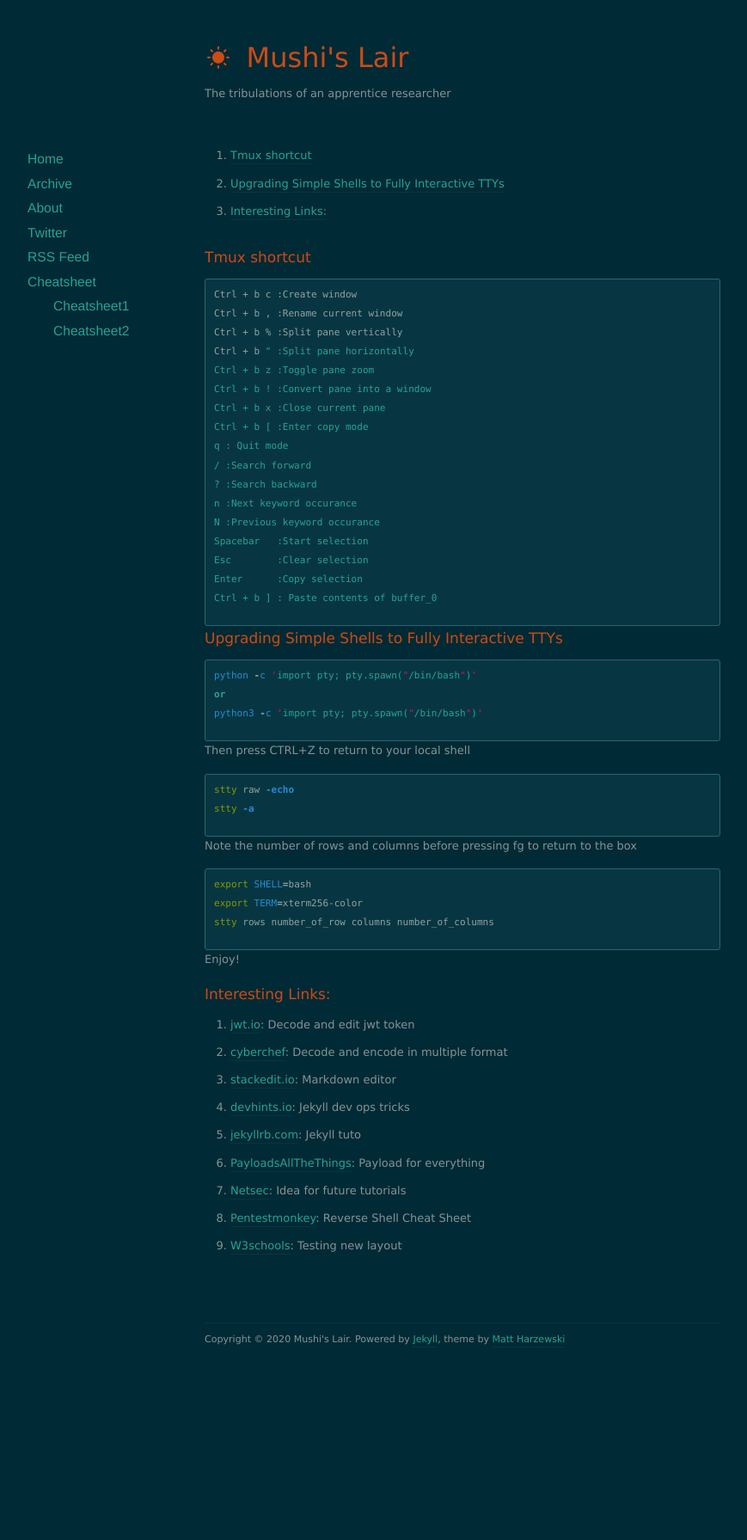
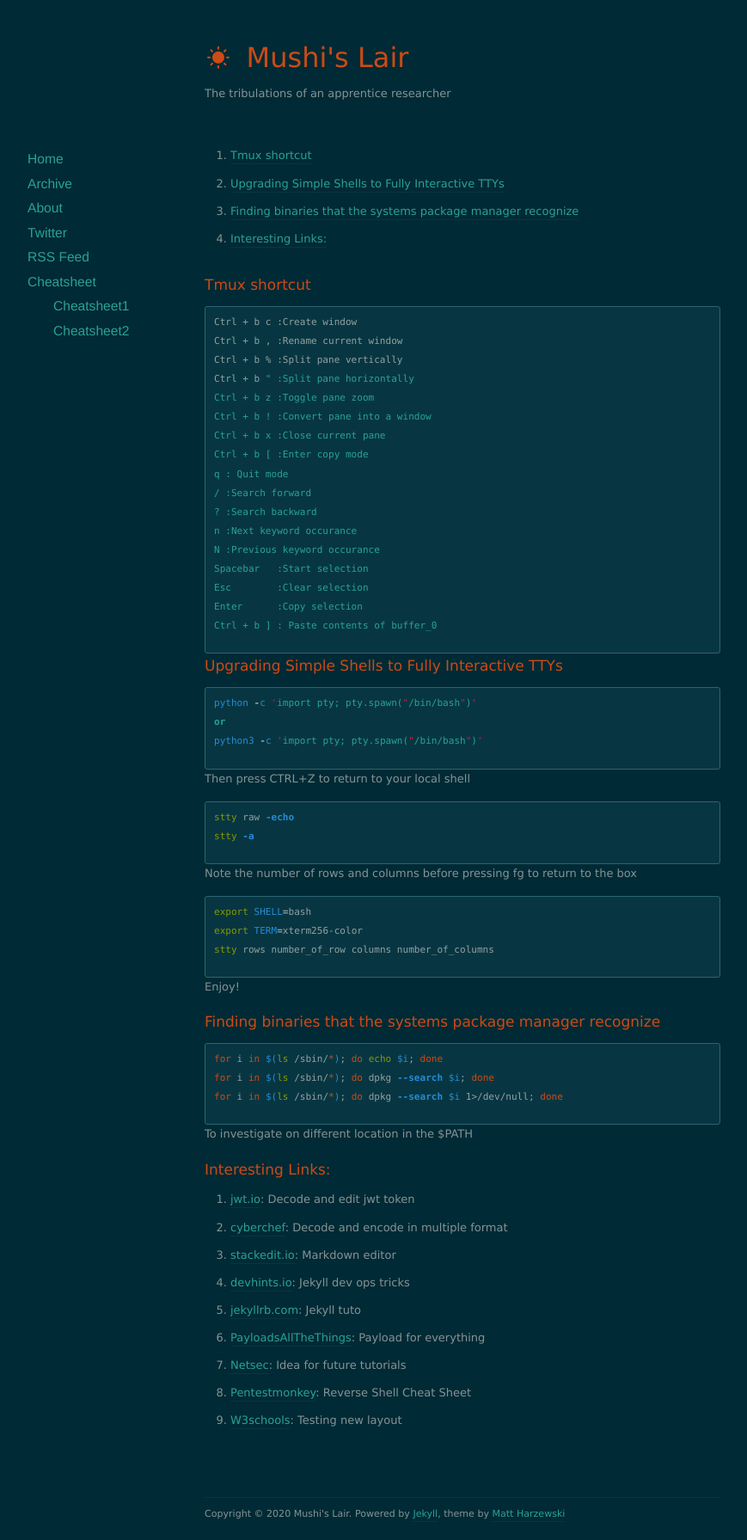
Before and after one commit to Mushi-mushi/mushi-mushi.github.io, a Jekyll site: the page built from cheat/index.markdown, in a window 1280 px wide. Shown: the whole page at 86% size, without its empty margins (102-971 px from the left). Built offline with Jekyll 4.4.1, drawn with Linux system fonts in a browser that asks for light colours; nearby versions of some CDN libraries; before the commit the page ends 1588 px from its top, so only the background shows below that.

Commit message:
Update index.markdown

```diff
--- a/cheat/index.markdown
+++ b/cheat/index.markdown
@@ -51,6 +51,16 @@ stty rows number_of_row columns number_of_columns
 
 Enjoy!
 
+Finding binaries that the systems package manager recognize
+===========================================================
+{% highlight bash%}
+for i in $(ls /sbin/*); do echo $i; done
+for i in $(ls /sbin/*); do dpkg --search $i; done
+for i in $(ls /sbin/*); do dpkg --search $i 1>/dev/null; done
+{% endhighlight %}
+
+To investigate on different location in the $PATH
+
 Interesting Links:
 ==================
 - [jwt.io][link1]: Decode and edit jwt token
```
